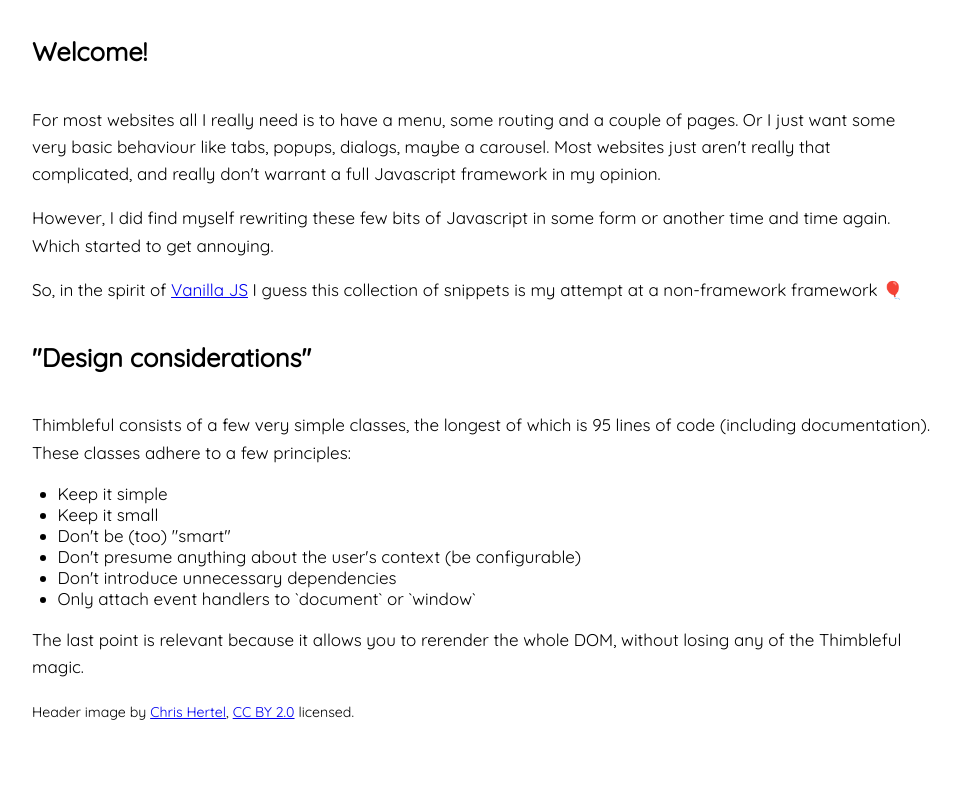
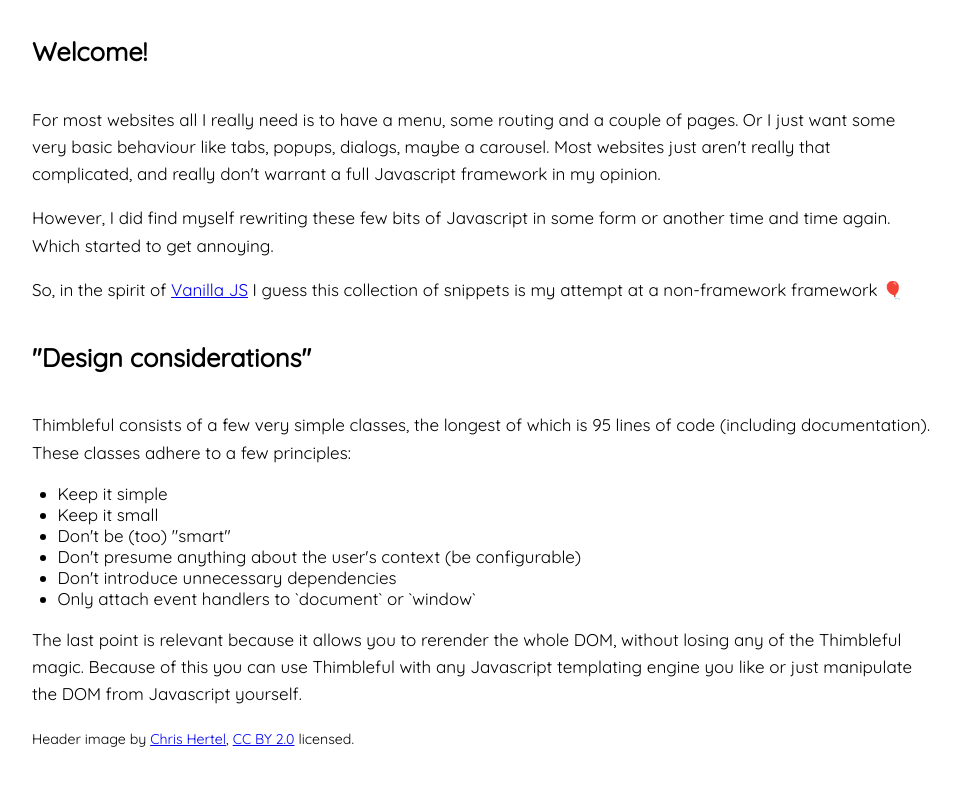
Before and after one commit to Timendus/thimbleful, a website built with webpack: page docs/index.html in a window 1280 px wide. Shown: the part 573-1359 px from the top of the page, without its empty margins (158-1115 px from the left). Built offline with nearby package versions, Linux system fonts and the light colour scheme.

Commit message:
Make note of templating engines

```diff
--- a/docs/index.html
+++ b/docs/index.html
@@ -101,7 +101,10 @@
         <li>Only attach event handlers to `document` or `window`</li>
       </ul>
 
-      <p>The last point is relevant because it allows you to rerender the whole DOM, without losing any of the Thimbleful magic.</p>
+      <p>The last point is relevant because it allows you to rerender the whole DOM,
+      without losing any of the Thimbleful magic. Because of this you can use
+      Thimbleful with any Javascript templating engine you like or just manipulate
+      the DOM from Javascript yourself.</p>
 
       <p><small>Header image by <a href="https://www.flickr.com/photos/24495423@N04/">Chris Hertel</a>, <a href="https://creativecommons.org/licenses/by/2.0/">CC BY 2.0</a> licensed.</small></p>
 
```
